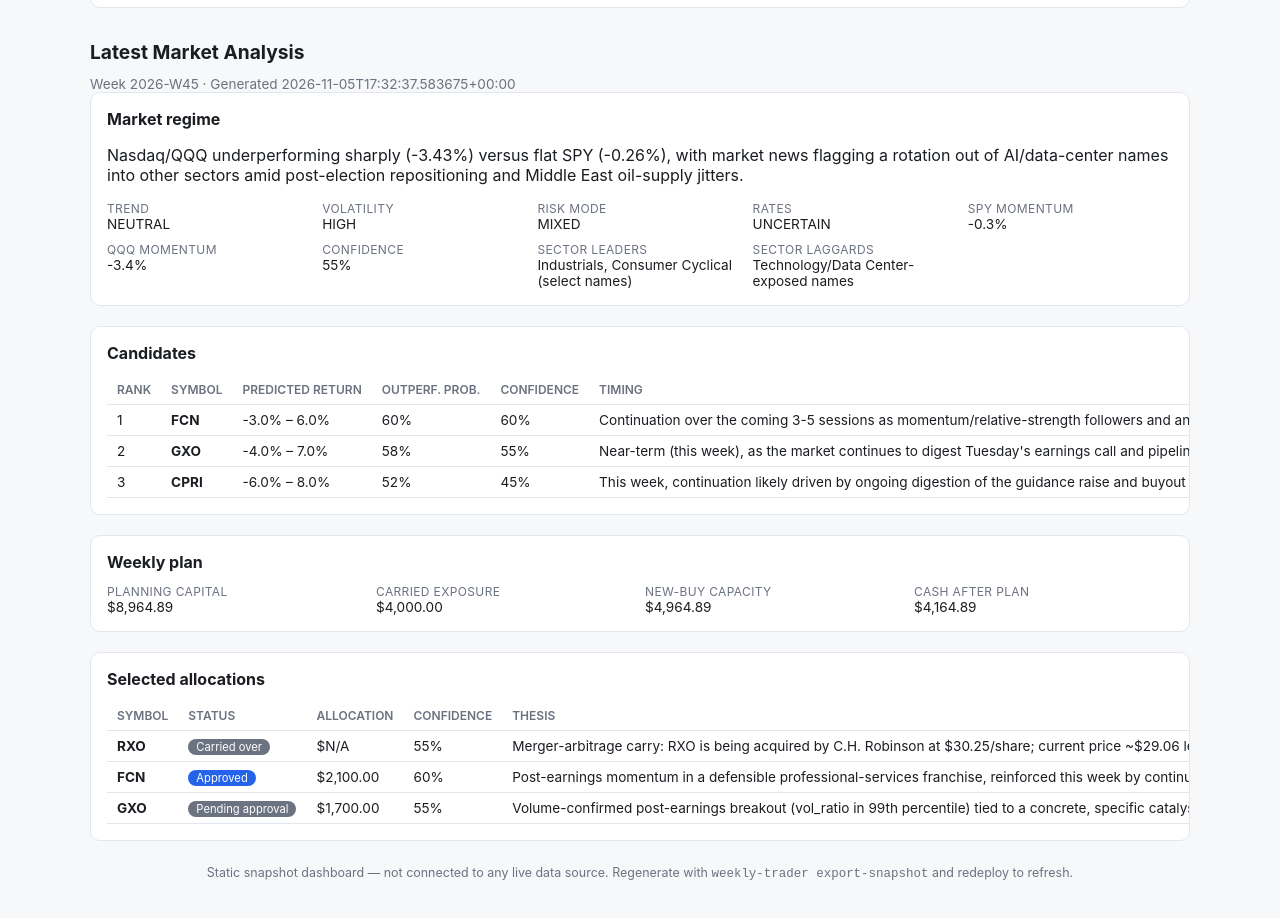
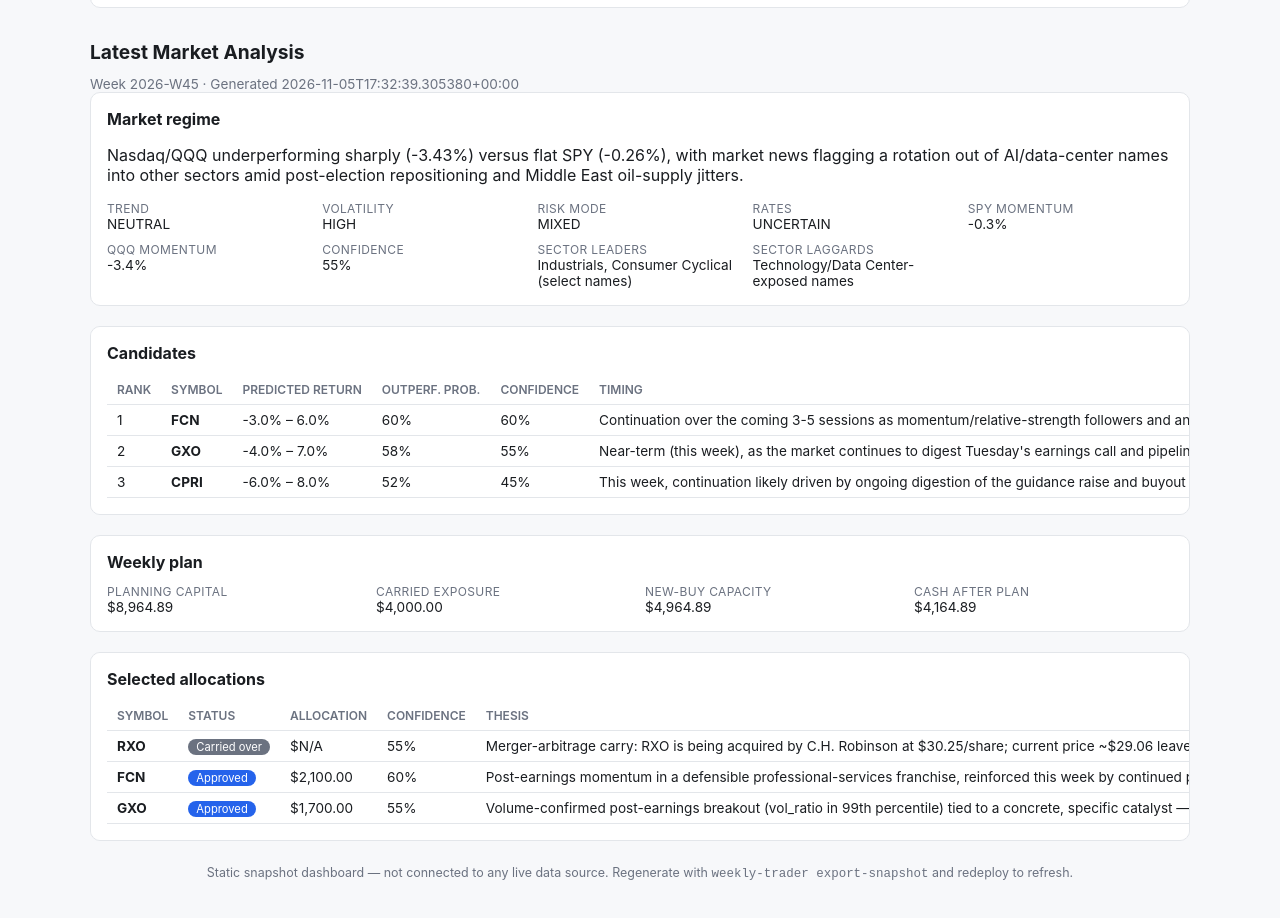
Before and after one commit to ashwin1224/rhood-trader, a plain HTML site: page index.html in a window 1280 px wide. Shown: the part 1146-2064 px from the top of the page. Drawn offline with nearby package versions, Linux system fonts and the light colour scheme.

Commit message:
Update snapshot 2026-11-05 17:32:39Z

```diff
--- a/latest_research_report.html
+++ b/latest_research_report.html
@@ -1,4 +1,4 @@
-<div class="meta">Week 2026-W45 · Generated 2026-11-05T17:32:37.583675+00:00</div>
+<div class="meta">Week 2026-W45 · Generated 2026-11-05T17:32:39.305380+00:00</div>
 
 <div class="panel">
   <h2>Market regime</h2>
@@ -92,7 +92,7 @@
         </tr>
         <tr>
           <td><strong>GXO</strong></td>
-          <td><span class="tag tag-pending">Pending approval</span></td>
+          <td><span class="tag tag-approved">Approved</span></td>
           <td>$1,700.00</td>
           <td>55%</td>
           <td>Volume-confirmed post-earnings breakout (vol_ratio in 99th percentile) tied to a concrete, specific catalyst — record $3.1B sales pipeline and 34% surge in new contract wins reported Nov 4 — with the earnings reaction still being digested this week.</td>
--- a/snapshot.json
+++ b/snapshot.json
@@ -1,5 +1,5 @@
 {
-  "generated_at": "2026-11-05T17:32:37.583675+00:00",
+  "generated_at": "2026-11-05T17:32:39.305380+00:00",
   "as_of_date": "2026-11-05",
   "summary": {
     "current": {
```
